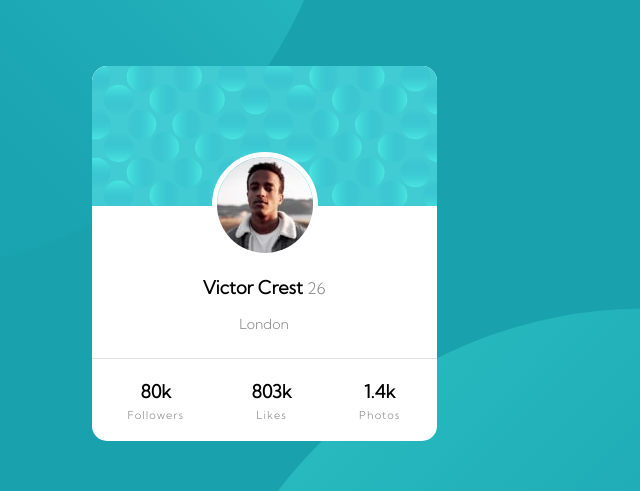
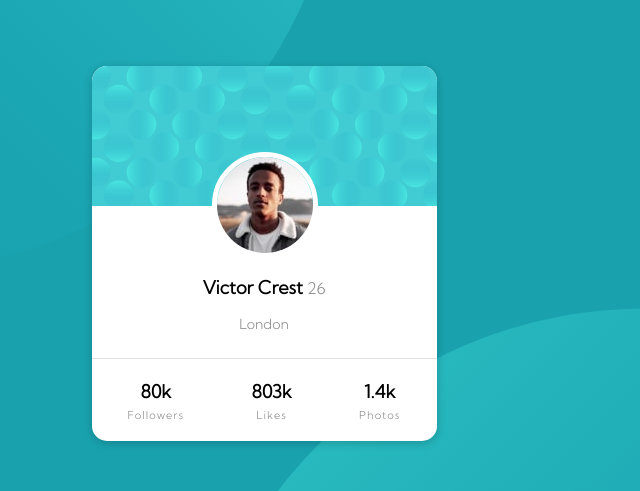
Before and after one commit to tru-izo/profile-card, a plain HTML site: page index.html in a window 1280 px wide. Shown: the part 147-638 px from the top of the page, 376-1016 px from the left. Drawn offline with Linux system fonts and the light colour scheme.

Commit message:
added card box-shadow

```diff
--- a/main.css
+++ b/main.css
@@ -42,6 +42,8 @@ body {
   position: relative;
   color: #8d8a8a;
   overflow: hidden;
+  Box-shadow: 0 2px 10px rgba(0, 0, 0, 0.2);
+
 }
 
 .heading-bg img {
```
